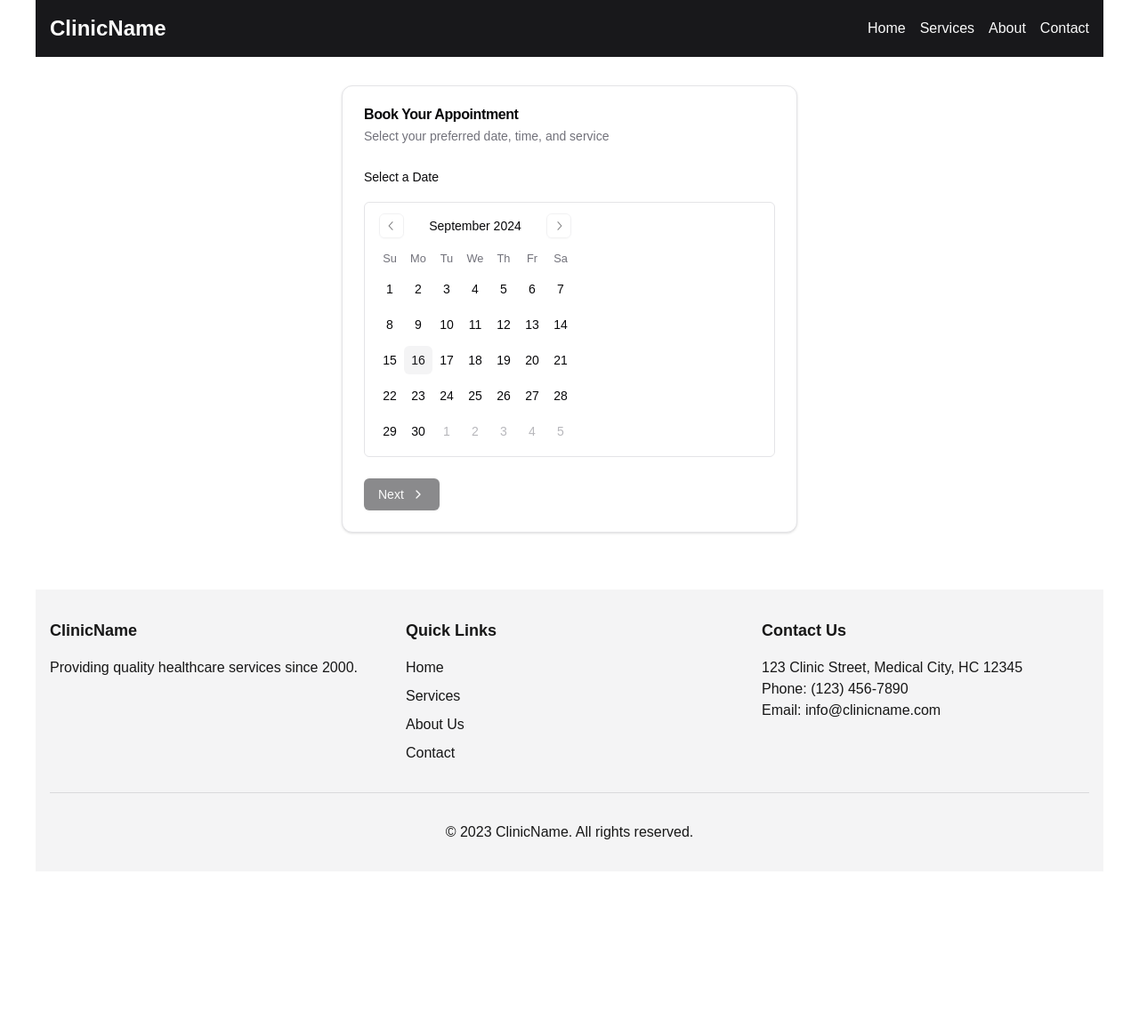
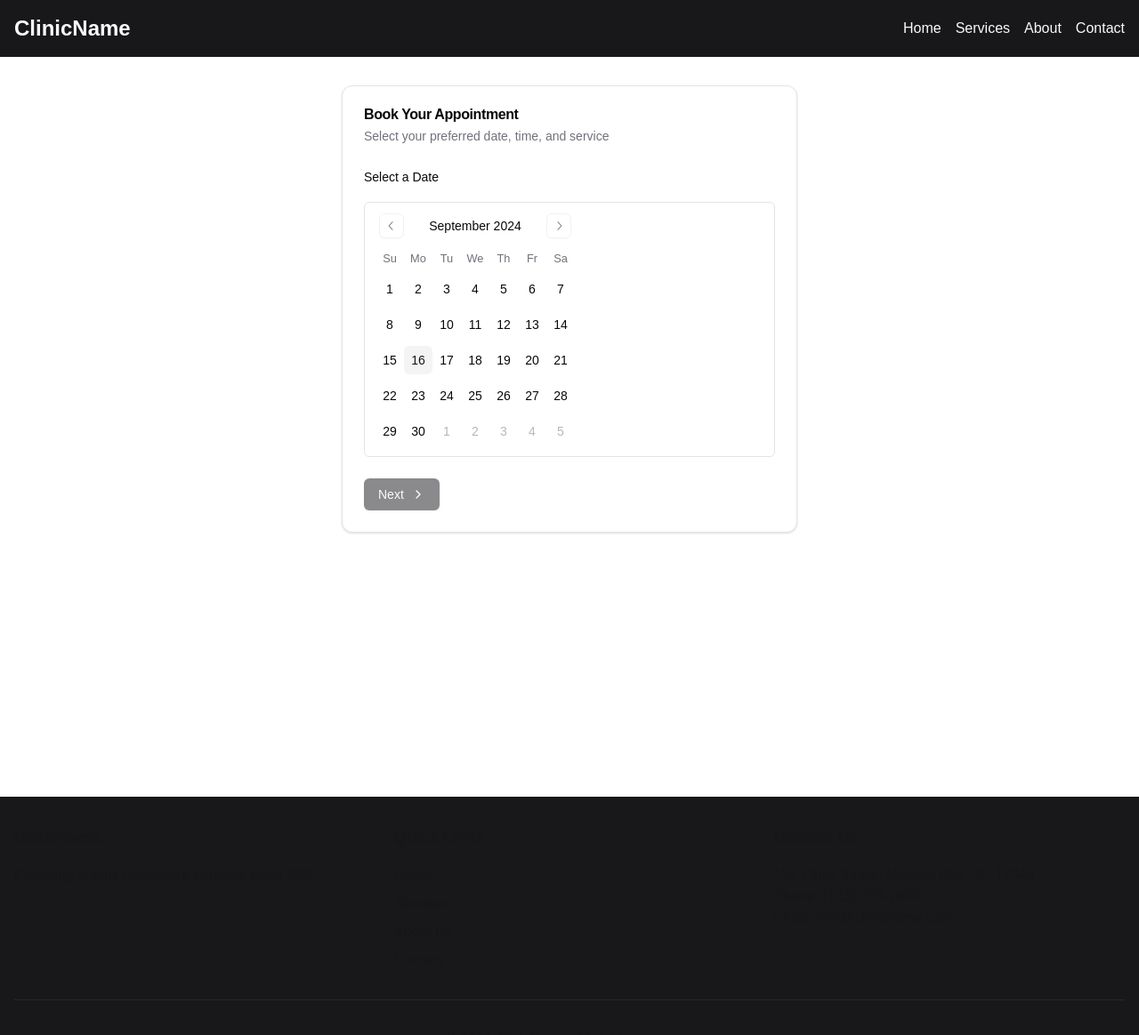
Before and after one commit to Emeka-ignatius/clinic-booking-system, a Next.js app: page / in a window 1280 px wide. Shown: the top 1164 px of the page at 89% size. Before the commit the page ends 980 px from the top, so only its background shows below. Built offline with nearby package versions, Linux system fonts and the light colour scheme.

Commit message:
fix: fixed screen fit for nav and footer

```diff
--- a/src/app/admin/page.tsx
+++ b/src/app/admin/page.tsx
@@ -1,15 +1,10 @@
 import { AdminDashboardComponent } from '@/components/admin-dashboard'
-import Footer from '@/components/layout/footer'
 import MaxWidthWrapper from '@/components/layout/max-width-wrapper'
-import Navbar from '@/components/layout/navbar'
-import React from 'react'
 
 export default function AdminPage() {
   return (
     <MaxWidthWrapper>
-        <Navbar/>
         <AdminDashboardComponent/>
-        <Footer/>
     </MaxWidthWrapper>
   )
 }
--- a/src/app/layout.tsx
+++ b/src/app/layout.tsx
@@ -1,6 +1,8 @@
 import type { Metadata } from "next";
 import localFont from "next/font/local";
 import "./globals.css";
+import Navbar from "@/components/layout/navbar";
+import Footer from "@/components/layout/footer";
 
 const geistSans = localFont({
   src: "./fonts/GeistVF.woff",
@@ -28,7 +30,9 @@ export default function RootLayout({
       <body
         className={`${geistSans.variable} ${geistMono.variable} antialiased`}
       >
+        <Navbar/>
         {children}
+        <Footer/>
       </body>
     </html>
   );
--- a/src/components/forms/clinic-booking-form.tsx
+++ b/src/components/forms/clinic-booking-form.tsx
@@ -8,8 +8,6 @@ import { RadioGroup, RadioGroupItem } from "@/components/ui/radio-group"
 import { Select, SelectContent, SelectItem, SelectTrigger, SelectValue } from "@/components/ui/select"
 import { ChevronLeftIcon, ChevronRightIcon } from 'lucide-react'
 import { useState } from 'react'
-import Navbar from "../layout/navbar"
-import Footer from "../layout/footer"
 
 // Simulated data
 const services = [
@@ -52,7 +50,6 @@ export function ClinicBookingFormComponent() {
   return (
     <div className="flex flex-col min-h-screen">
       {/* Navigation */}
-      <Navbar/>
 
       {/* Main Content */}
       <main className="flex-grow container mx-auto py-8">
@@ -137,7 +134,6 @@ export function ClinicBookingFormComponent() {
       </main>
 
       {/* Footer */}
-      <Footer/>
     </div>
   )
 }
--- a/src/components/layout/footer.tsx
+++ b/src/components/layout/footer.tsx
@@ -4,7 +4,7 @@ import React from 'react'
 export default function Footer() {
   return (
     <div>
-        <footer className="bg-muted mt-8">
+        <footer className="bg-primary mt-8">
     <div className="container mx-auto py-8 px-4">
       <div className="grid grid-cols-1 md:grid-cols-3 gap-8">
         <div>
```
